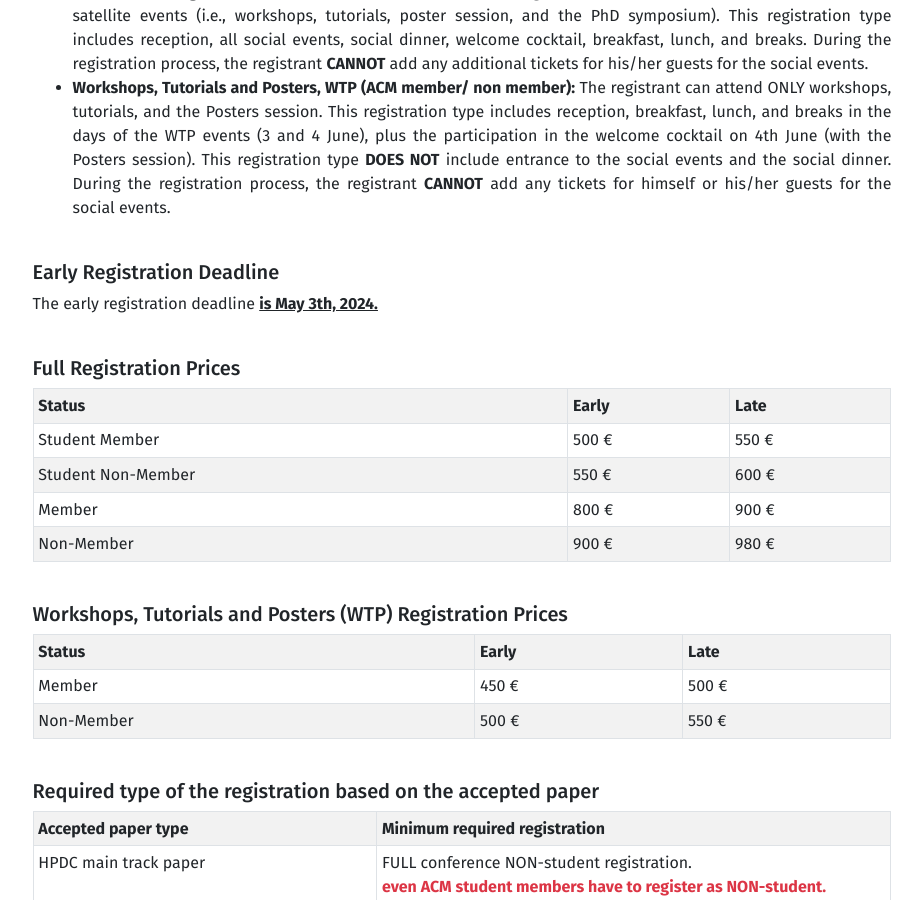
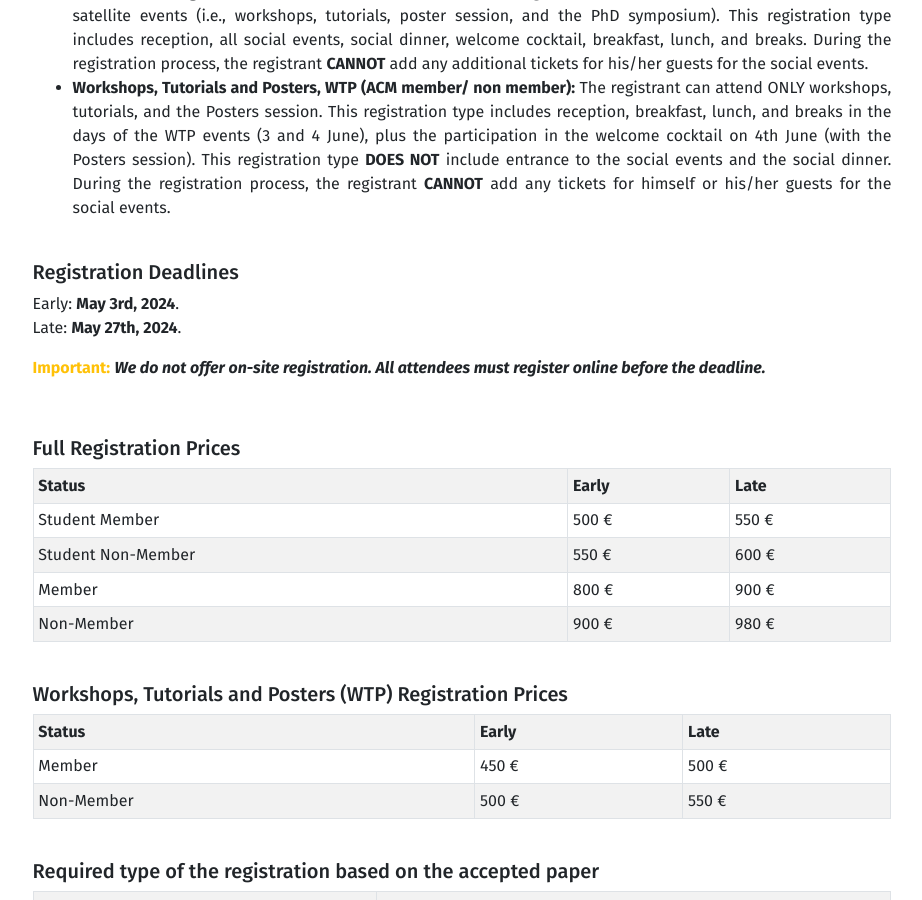
Before and after one commit to jacopo-massa/hpdc24-site, a Jekyll site: the page built from registration.html, in a window 1280 px wide and 900 px high, scrolled down 571 px. Shown: the whole window, without its empty margins (178-1100 px from the left). Built offline with Jekyll 4.4.1, drawn with Linux system fonts in a browser that asks for light colours.

Commit message:
add late registration deadline

```diff
--- a/_data/registration.yml
+++ b/_data/registration.yml
@@ -6,6 +6,10 @@ visa: |
 
 email: "luca.ferrucci@unipi.it, hanna.kavalionak@isti.cnr.it"
 url: "https://cvent.me/NexqYB"
+
+deadline:
+  early: "May 3rd, 2024"
+  late: "May 27th, 2024"
 
 full:
   - status: "Student Member"
--- a/registration.html
+++ b/registration.html
@@ -46,9 +46,15 @@ slide_id: 6
             </ul>
             <br>
 
-            <h5>Early Registration Deadline</h5>
-            <p>The early registration deadline <u><b>is May 3th, 2024.</b></u></p>
+            <h5>Registration Deadlines</h5>
+            <p> Early: <b>{{site.data.registration.deadline.early}}</b>.<br>
+                Late: <b>{{site.data.registration.deadline.late}}</b>.<br>
+            <p><b class="text-warning">Important:</b>
+                <b><i>We do not offer on-site registration.
+                        All attendees must register online before the deadline.</i></b>
+            </p>
             <br>
+            </p>
 
             <h5>Full Registration Prices</h5>
             <table class="table table-bordered table-striped table-hover table-sm">
```
